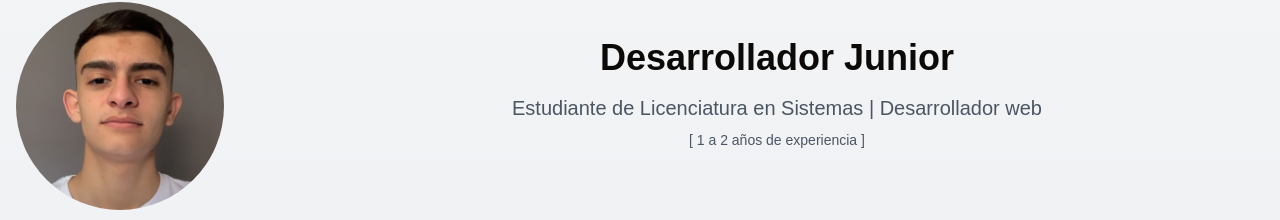
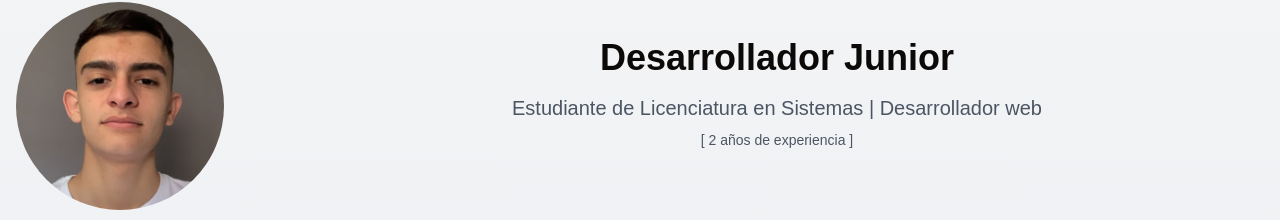
Before and after one commit to ImanolDelCanto/Portfolio, a Next.js app: page / in a window 1280 px wide. Shown: the part 102-322 px from the top of the page. Built offline with nearby package versions, Linux system fonts and the light colour scheme.

Commit message:
profileimage

```diff
--- a/src/components/header.jsx
+++ b/src/components/header.jsx
@@ -45,8 +45,8 @@ export function Header(){
             animate={{ opacity: 1, y: 0 }}
             transition={{ delay: 0.2, duration: 0.5 }}>
             <div className="flex ms:justify-between">
-                <div>
-                    <Image src="/media/Foto-cv.jpg" alt="Foto perfil" width={224} height={176} className="w-52 h-52 rounded-full  object-cover object-top" />
+                <div className="">
+                    <Image src="/media/Foto-cv.jpg" alt="Foto perfil" width={1000} height={1000} className="w-52 object-cover object-top aspect-square rounded-full" />
                 </div>
                 <div className="md:ml-72 content-center ">
                     <h2 className="text-4xl font-bold mb-4">Desarrollador Junior</h2>
@@ -54,7 +54,7 @@ export function Header(){
                         Estudiante de Licenciatura en Sistemas | Desarrollador web
                     </p>
                     <p className="text-sm text-gray-600 dark:text-gray-300 mb-6">
-                    [ 1 a 2 años de experiencia ]
+                    [ 2 años de experiencia ]
                     </p>
                 </div>
             </div>
```
